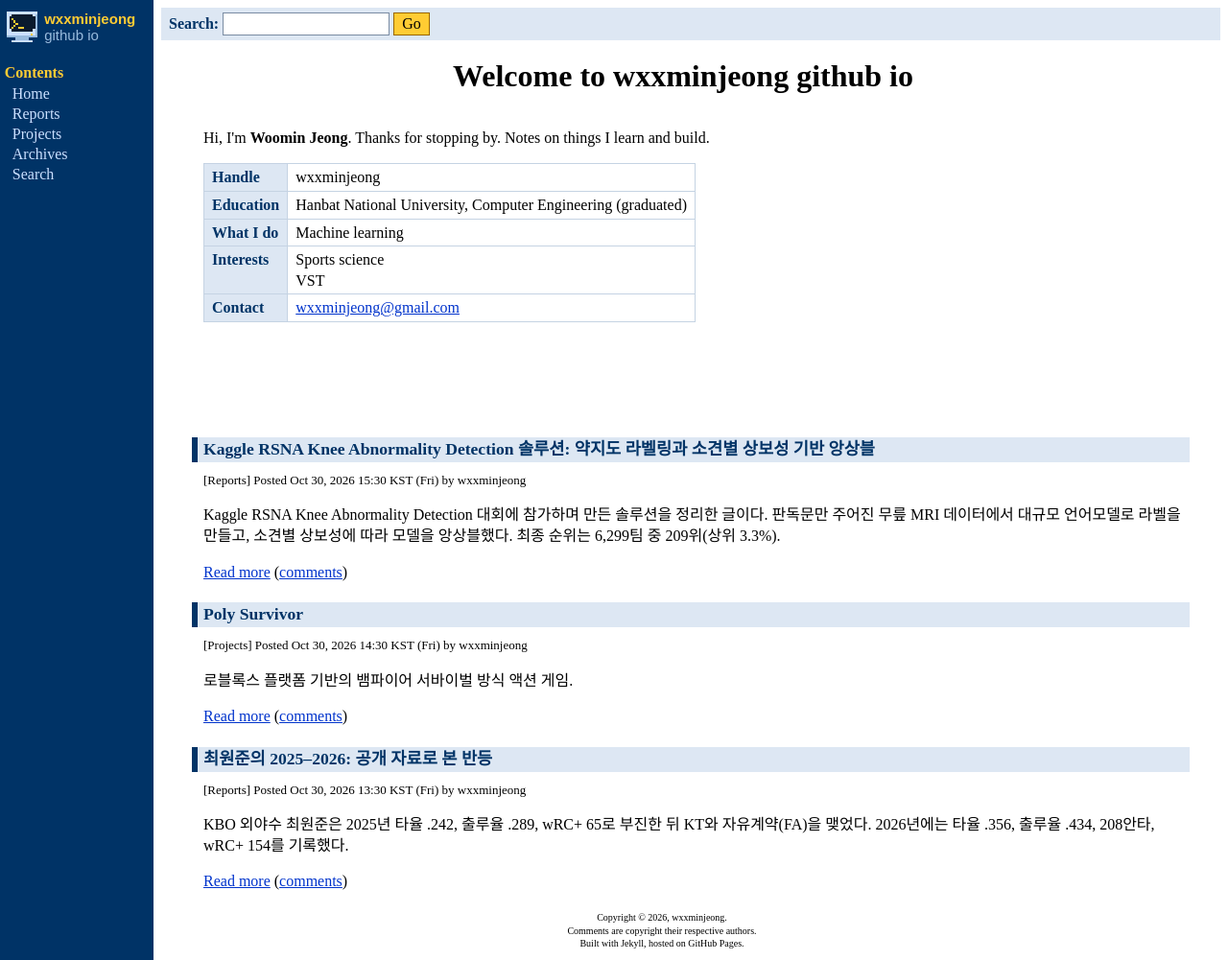
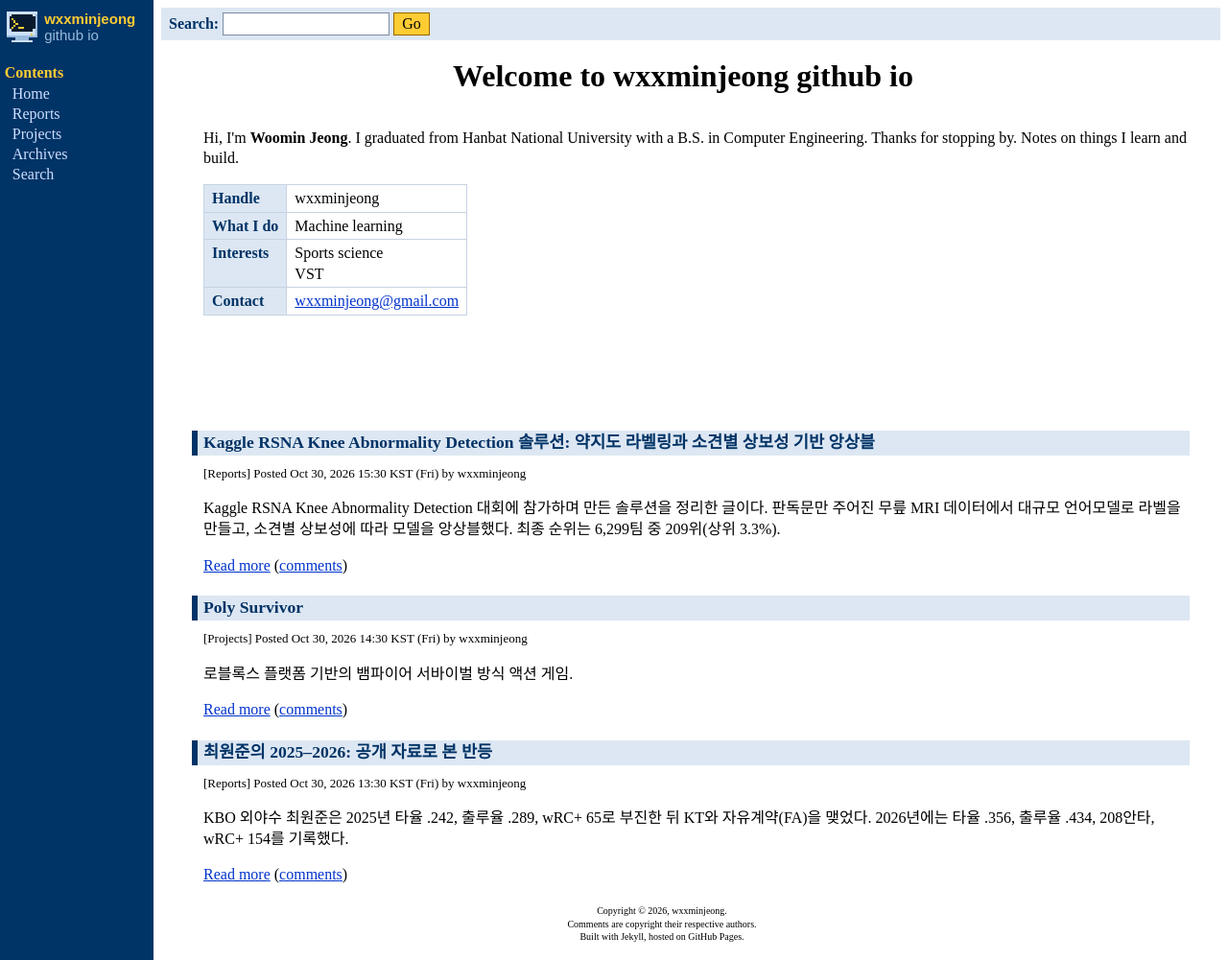
Before and after one commit to wxxminjeong/wxxminjeong.github.io, a Jekyll site: the page built from index.html, in a window 1280 px wide and 1001 px high. Shown: the whole window at 96% size. Built offline with Jekyll 4.4.1, drawn with Linux system fonts in a browser that asks for light colours.

Commit message:
Mention the degree in the intro sentence instead of the profile table
Co-Authored-By: Claude Opus 5.5 <noreply@anthropic.com>
Claude-Session: https://claude.ai/code/session_01RuTpTZjHqmqvmhKrHAEBWS

```diff
--- a/index.html
+++ b/index.html
@@ -6,11 +6,10 @@ layout: default
 </div>
 <div class="ArticleText" id="content">
 <div class="BlurbListing intro">
-<p style="margin-top: 0">Hi, I'm <b>Woomin Jeong</b>. Thanks for stopping by.
+<p style="margin-top: 0">Hi, I'm <b>Woomin Jeong</b>. I graduated from Hanbat National University with a B.S. in Computer Engineering. Thanks for stopping by.
 {{ site.description }}
 <table class="profile">
 <tr><th>Handle</th><td>{{ site.author }}</td></tr>
-<tr><th>Education</th><td>Hanbat National University, Computer Engineering (graduated)</td></tr>
 <tr><th>What I do</th><td>Machine learning</td></tr>
 <tr><th>Interests</th><td>Sports science<br>VST</td></tr>
 <tr><th>Contact</th><td><a href="mailto:wxxminjeong@gmail.com">wxxminjeong@gmail.com</a></td></tr>
```
